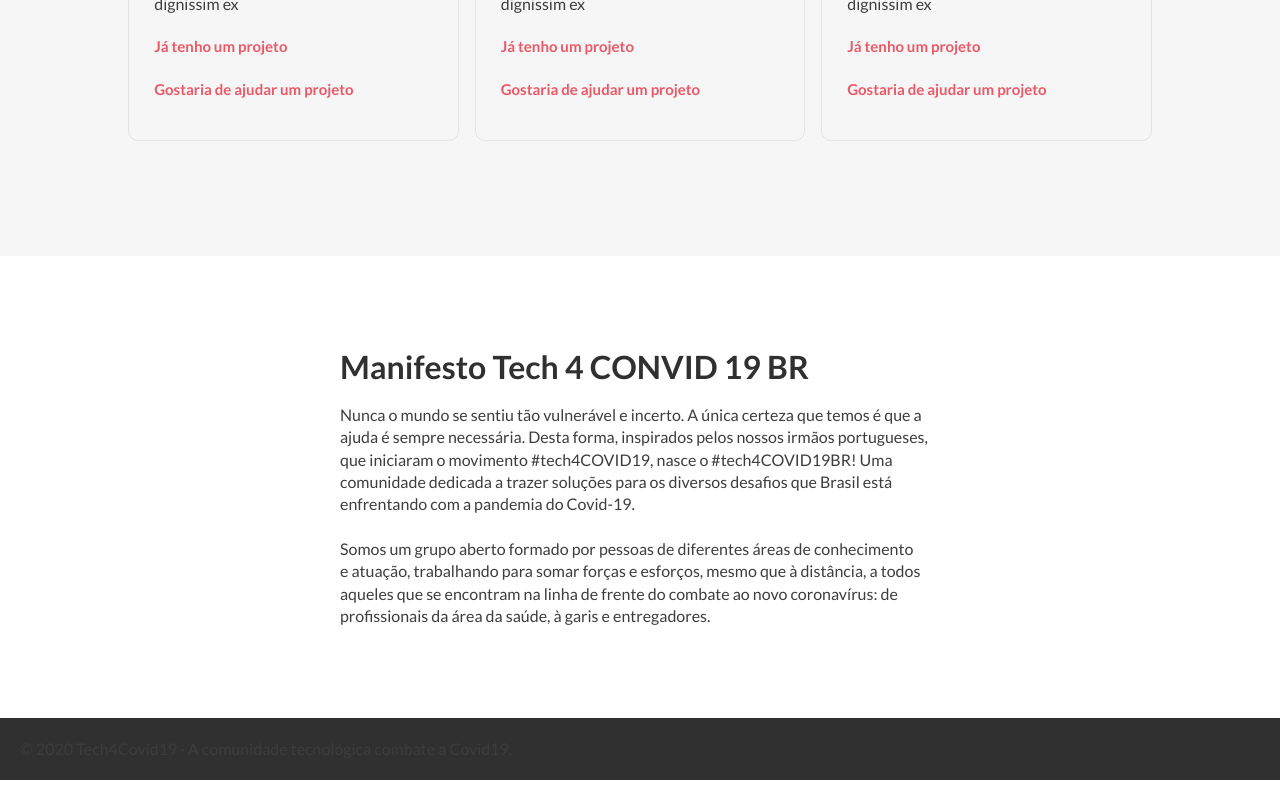
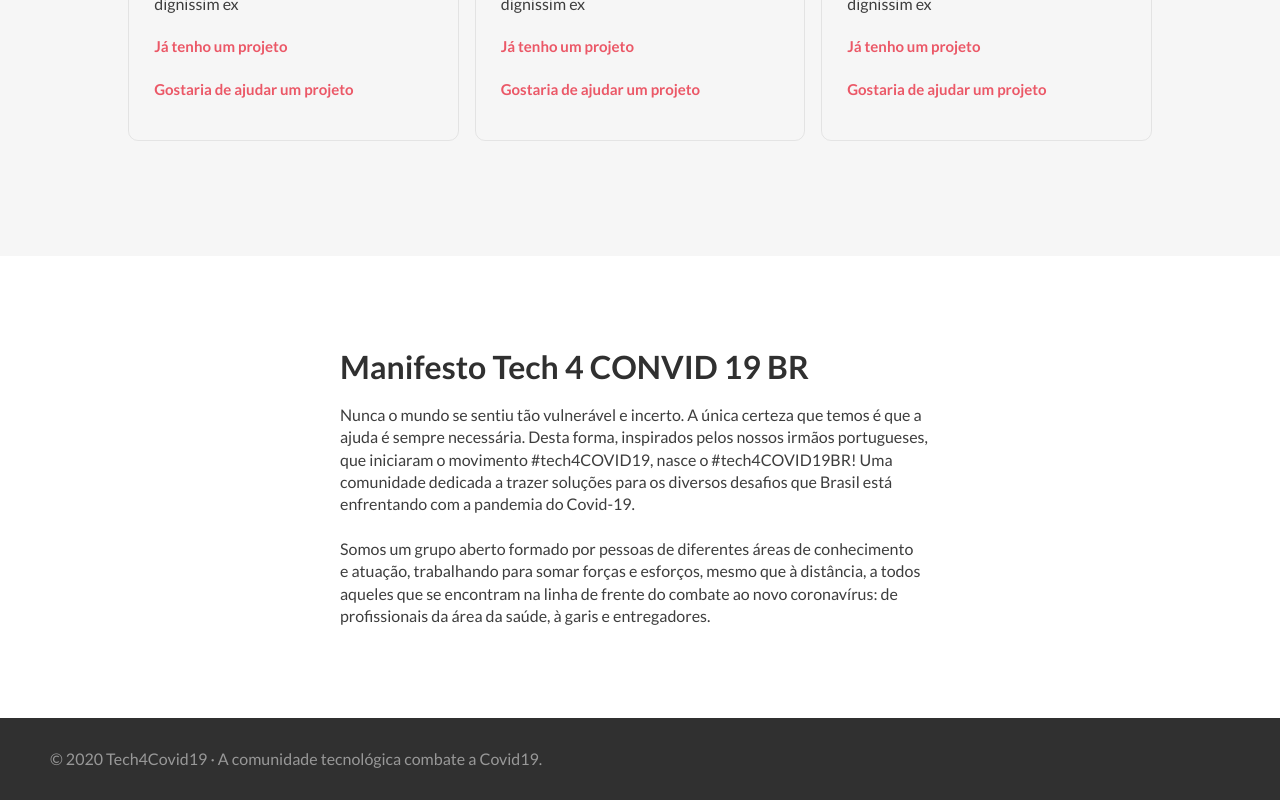
Before and after one commit to janainadeolive/tech4covid, a Next.js app: page / in a window 1280 px wide. Shown: the part 2149-2949 px from the top of the page. Built offline with nearby package versions, Linux system fonts and the light colour scheme.

Commit message:
Adiciona estilo ao footer

```diff
--- a/sections/footer.js
+++ b/sections/footer.js
@@ -3,7 +3,7 @@
 export default () => {
     return (
         <section className={styles.footer}>
-            <div className='row between-md middle-xs'>
+            <div className={styles.wrapper}>
                 <div className='col-xs-12 col-sm-6'>
                     © 2020 Tech4Covid19 · A comunidade tecnológica combate a Covid19.
                 </div>
--- a/styles/footer.module.scss
+++ b/styles/footer.module.scss
@@ -1,36 +1,10 @@
 .footer {
-    padding: 20px 20px;
+    padding: 30px 0px 30px 0px;
     background-color: #303030;
-    // @media (max-width: 767px) {
-    //     text-align: center;
-    //     padding-top: 15px;
-    // }
+    color: rgba(255,255,255,0.5);
 
-    // .wrapper {
-    //     max-width: 1180px;
-    //     margin: 0 auto;
-    // }
-
-    // .logo {
-    //     transition: all 200ms;
-
-    //     &:hover {
-    //         opacity: 0.7;
-    //     }
-
-    //     img {
-    //         max-height: 70px;
-
-    //         @media (max-width: 767px) {
-    //             max-height: 60px;
-    //             margin-bottom: 25px;
-    //         }
-    //     }
-    // }
-
-    // .right {
-    //     @media (min-width: 768px) {
-    //         text-align: right;
-    //     }
-    // }
+    .wrapper {
+        max-width: 1180px;
+        margin: 0 auto;
+    }
 }
```
